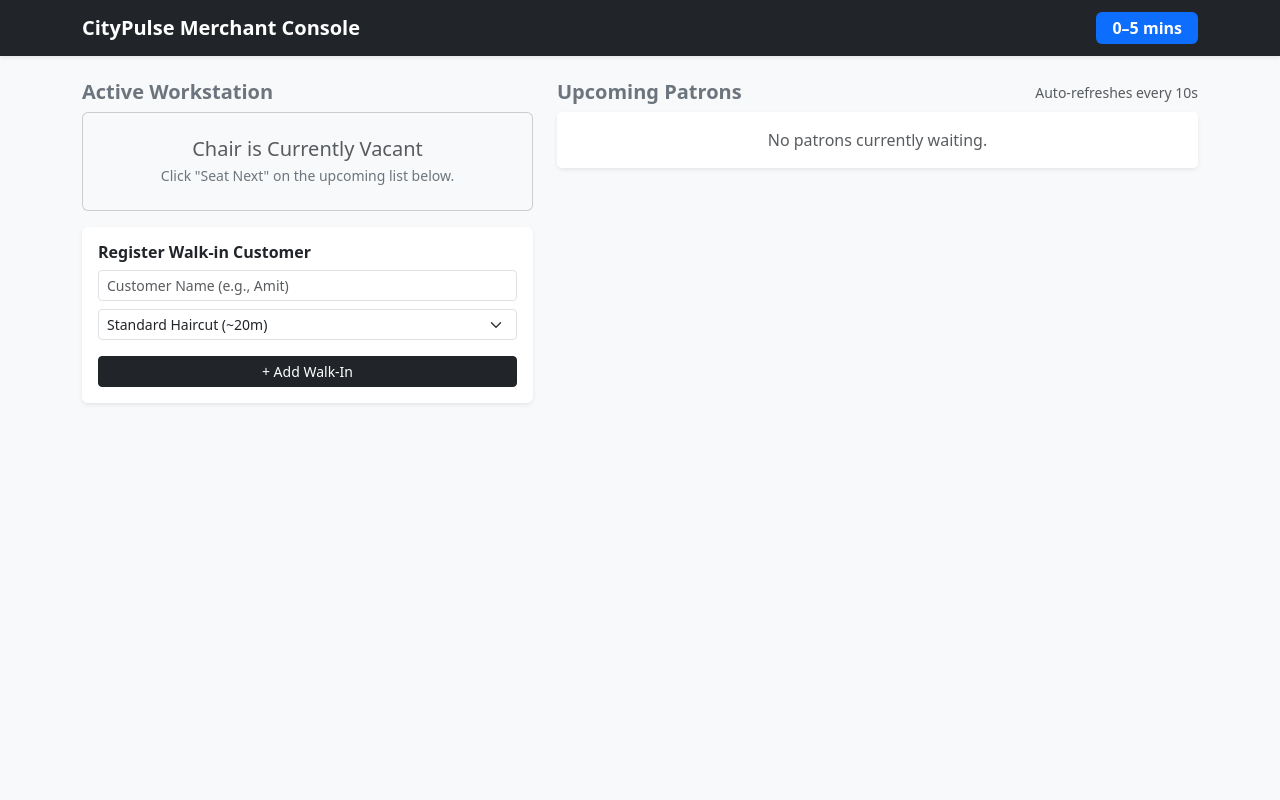
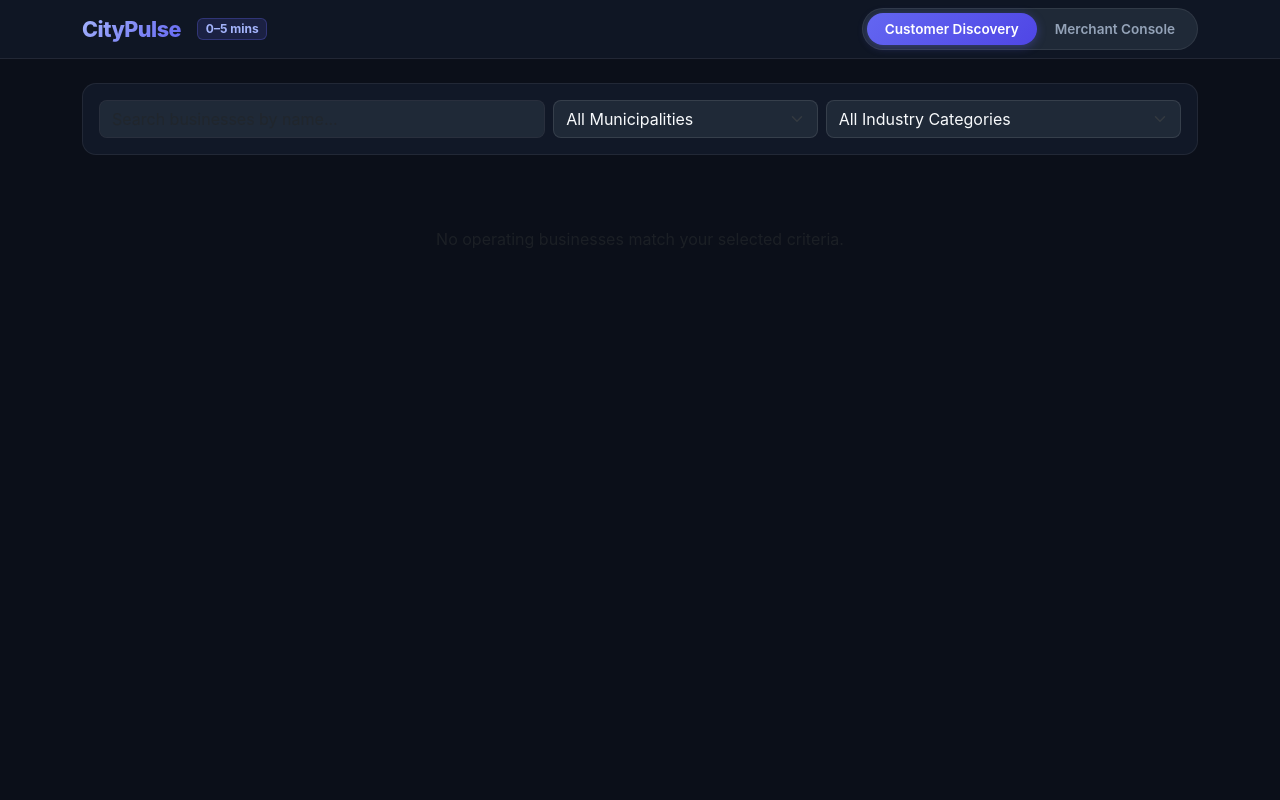
Before and after one commit to Asmit-Arya/citypulse, a Flask app: page / in a window 1280 px wide. Run offline with Flask 3, Linux system fonts and the light colour scheme; data that the repository does not hold is empty; some libraries are stand-ins or nearby versions.

Commit message:
Teammate 1: Completed dark theme, customer discovery portal, view switcher, and search filters

```diff
--- /dev/null
+++ b/static/css/style.css
@@ -0,0 +1,166 @@
+/*
+=============================================================================
+FILE: static/css/style.css
+ROLE: Custom UI/UX Theme & Visual Styling Layer (Teammate 1)
+-----------------------------------------------------------------------------
+PURPOSE:
+Provides a synchronized dark-mode aesthetic for CityPulse. Implements a deep
+midnight palette, subtle border glows, glassmorphism card surfaces, and
+high-contrast action buttons.
+
+COLOR SYSTEM TOKENS:
+- Canvas Background: #0b0f19 (Midnight Obsidian)
+- Elevated Surface:  #111827 (Charcoal Card Background)
+- Primary Accent:    #6366f1 (Electric Indigo)
+- Success / Active:  #10b981 (Emerald Green)
+- Warning / Busy:    #f59e0b (Amber / Gold)
+- Typography:        #f8fafc (Primary Text), #94a3b8 (Muted Gray)
+=============================================================================
+*/
+
+/* --- 1. Global Reset & Canvas --- */
+body {
+    background-color: #0b0f19;
+    color: #f8fafc;
+    font-family: -apple-system, BlinkMacSystemFont, "Segoe UI", Roboto, Helvetica, Arial, sans-serif;
+    min-height: 100vh;
+    -webkit-font-smoothing: antialiased;
+}
+
+/* --- 2. Navigation Bar --- */
+.cp-navbar {
+    background-color: rgba(17, 24, 39, 0.85);
+    backdrop-filter: blur(12px);
+    border-bottom: 1px solid rgba(255, 255, 255, 0.08);
+}
+
+.brand-title {
+    font-size: 1.35rem;
+    font-weight: 800;
+    letter-spacing: -0.5px;
+    background: linear-gradient(135deg, #a5b4fc 0%, #6366f1 100%);
+    -webkit-background-clip: text;
+    -webkit-text-fill-color: transparent;
+}
+
+/* --- 3. View Switcher Pill Toggle --- */
+.nav-pill-switcher {
+    background-color: #1f2937;
+    border-radius: 9999px;
+    padding: 4px;
+    border: 1px solid rgba(255, 255, 255, 0.08);
+}
+
+.nav-pill-switcher .btn {
+    border-radius: 9999px;
+    font-size: 0.85rem;
+    font-weight: 600;
+    padding: 6px 18px;
+    color: #94a3b8;
+    border: none;
+    transition: all 0.2s ease-in-out;
+}
+
+.nav-pill-switcher .btn.active {
+    background: linear-gradient(135deg, #6366f1 0%, #4f46e5 100%);
+    color: #ffffff;
+    box-shadow: 0 2px 10px rgba(99, 102, 241, 0.35);
+}
+
+/* --- 4. Glassmorphic Cards --- */
+.cp-card {
+    background-color: #111827;
+    border: 1px solid rgba(255, 255, 255, 0.07);
+    border-radius: 14px;
+    transition: transform 0.2s ease, box-shadow 0.2s ease, border-color 0.2s ease;
+}
+
+.cp-card:hover {
+    border-color: rgba(99, 102, 241, 0.4);
+    box-shadow: 0 10px 25px -5px rgba(0, 0, 0, 0.5), 0 0 15px -3px rgba(99, 102, 241, 0.15);
+    transform: translateY(-2px);
+}
+
+/* --- 5. High-Contrast Buttons --- */
+.btn-cp-primary {
+    background: linear-gradient(135deg, #6366f1 0%, #4f46e5 100%);
+    color: #ffffff;
+    font-weight: 600;
+    border: none;
+    border-radius: 8px;
+    padding: 8px 16px;
+    transition: all 0.2s ease;
+}
+
+.btn-cp-primary:hover {
+    background: linear-gradient(135deg, #4f46e5 0%, #4338ca 100%);
+    box-shadow: 0 4px 15px rgba(99, 102, 241, 0.4);
+    color: #ffffff;
+}
+
+.btn-cp-outline {
+    background: transparent;
+    color: #a5b4fc;
+    border: 1px solid rgba(99, 102, 241, 0.4);
+    font-weight: 600;
+    border-radius: 8px;
+    transition: all 0.2s ease;
+}
+
+.btn-cp-outline:hover {
+    background: rgba(99, 102, 241, 0.12);
+    border-color: #6366f1;
+    color: #ffffff;
+}
+
+/* --- 6. Operational Badges --- */
+.badge-status-open {
+    background-color: rgba(16, 185, 129, 0.15);
+    color: #10b981;
+    border: 1px solid rgba(16, 185, 129, 0.3);
+}
+
+.badge-status-busy {
+    background-color: rgba(245, 158, 11, 0.15);
+    color: #f59e0b;
+    border: 1px solid rgba(245, 158, 11, 0.3);
+}
+
+.badge-status-closed {
+    background-color: rgba(239, 68, 68, 0.15);
+    color: #ef4444;
+    border: 1px solid rgba(239, 68, 68, 0.3);
+}
+
+.badge-wait-pill {
+    background: rgba(99, 102, 241, 0.15);
+    color: #a5b4fc;
+    border: 1px solid rgba(99, 102, 241, 0.3);
+    font-weight: 700;
+}
+
+/* --- 7. Form Controls --- */
+.cp-input, .cp-select {
+    background-color: #1f2937 !important;
+    border: 1px solid rgba(255, 255, 255, 0.1) !important;
+    color: #f8fafc !important;
+    border-radius: 8px;
+}
+
+.cp-input:focus, .cp-select:focus {
+    border-color: #6366f1 !important;
+    box-shadow: 0 0 0 3px rgba(99, 102, 241, 0.25) !important;
+}
+
+/* --- 8. Queue List & Modals --- */
+.queue-list-container {
+    max-height: 480px;
+    overflow-y: auto;
+}
+
+.modal-content.cp-modal {
+    background-color: #111827;
+    border: 1px solid rgba(255, 255, 255, 0.12);
+    border-radius: 16px;
+    color: #f8fafc;
+}
--- /dev/null
+++ b/static/js/ui.js
@@ -0,0 +1,166 @@
+/*
+=============================================================================
+FILE: static/js/ui.js
+ROLE: Client-Side UI Controller & View State Manager (Teammate 1)
+-----------------------------------------------------------------------------
+PURPOSE:
+Manages DOM view transitions (Customer View <-> Merchant Console),
+instant search filtering across business cards, and modal dialog helpers.
+=============================================================================
+*/
+
+let allLoadedBusinesses = [];
+
+// 1. Toggle between Customer Discovery View and Merchant Console
+function switchView(viewName) {
+    const customerView = document.getElementById("viewCustomer");
+    const merchantView = document.getElementById("viewMerchant");
+    const btnCustomer = document.getElementById("btnViewCustomer");
+    const btnMerchant = document.getElementById("btnViewMerchant");
+
+    if (viewName === "customer") {
+        customerView.classList.remove("d-none");
+        merchantView.classList.add("d-none");
+        btnCustomer.classList.add("active");
+        btnMerchant.classList.remove("active");
+    } else {
+        merchantView.classList.remove("d-none");
+        customerView.classList.add("d-none");
+        btnMerchant.classList.add("active");
+        btnCustomer.classList.remove("active");
+    }
+}
+
+// 2. Render businesses as dark glassmorphic cards
+function renderCustomerCards(businesses) {
+    const container = document.getElementById("businessCardsGrid");
+    if (!container) return;
+    container.innerHTML = "";
+
+    if (!businesses || businesses.length === 0) {
+        container.innerHTML = `
+            <div class="col-12 text-center py-5">
+                <p class="text-muted mb-0">No operating businesses match your selected criteria.</p>
+            </div>`;
+        return;
+    }
+
+    businesses.forEach(b => {
+        let badgeClass = "badge-status-open";
+        if (b.status === "busy") badgeClass = "badge-status-busy";
+        if (b.status === "closed") badgeClass = "badge-status-closed";
+
+        const baseWait = (b.current_queue || 0) * 15;
+        const waitWindow = baseWait === 0 ? "0–5 mins" : `${baseWait - 5}–${baseWait + 10} mins`;
+
+        const col = document.createElement("div");
+        col.className = "col-md-4";
+        col.innerHTML = `
+            <div class="cp-card p-3 h-100 d-flex flex-column justify-content-between">
+                <div>
+                    <div class="d-flex justify-content-between align-items-start mb-2">
+                        <h5 class="fw-bold mb-0 text-white">${b.name}</h5>
+                        <span class="badge ${badgeClass} text-uppercase px-2 py-1 small">${b.status}</span>
+                    </div>
+                    <p class="text-muted small mb-3">${b.category} • ${b.city}</p>
+
+                    <div class="d-flex justify-content-between small text-secondary mb-1">
+                        <span>Current Line:</span>
+                        <strong class="text-white">${b.current_queue || 0} patrons</strong>
+                    </div>
+                    <div class="d-flex justify-content-between small text-secondary mb-3">
+                        <span>Projected Wait:</span>
+                        <strong class="text-white">${waitWindow}</strong>
+                    </div>
+                </div>
+
+                <button class="btn btn-cp-outline w-100 btn-sm" onclick="openCustomerBookingModal(${b.id}, '${b.name}')">
+                    Join Virtual Queue
+                </button>
+            </div>`;
+        container.appendChild(col);
+    });
+}
+
+// 3. Open the booking modal and assign business ID
+function openCustomerBookingModal(businessId, businessName) {
+    document.getElementById("modalBusinessId").value = businessId;
+    document.getElementById("customerBookingModalTitle").innerText = `Join Queue: ${businessName}`;
+    const modalEl = document.getElementById("customerBookingModal");
+    new bootstrap.Modal(modalEl).show();
+}
+
+// 4. Instant search and dropdown filters
+function handleFilterChange() {
+    const query = document.getElementById("searchInput").value.toLowerCase();
+    const city = document.getElementById("cityFilter").value;
+    const category = document.getElementById("categoryFilter").value;
+
+    const filtered = allLoadedBusinesses.filter(b => {
+        const matchesName = b.name.toLowerCase().includes(query);
+        const matchesCity = !city || b.city === city;
+        const matchesCategory = !category || b.category === category;
+        return matchesName && matchesCity && matchesCategory;
+    });
+
+    renderCustomerCards(filtered);
+}
+
+// 5. Initial Load & Form Submissions
+document.addEventListener("DOMContentLoaded", async () => {
+    const searchInput = document.getElementById("searchInput");
+    const cityFilter = document.getElementById("cityFilter");
+    const categoryFilter = document.getElementById("categoryFilter");
+
+    if (searchInput) searchInput.addEventListener("input", handleFilterChange);
+    if (cityFilter) cityFilter.addEventListener("change", handleFilterChange);
+    if (categoryFilter) categoryFilter.addEventListener("change", handleFilterChange);
+
+    // Initial business data fetch
+    try {
+        const response = await fetch("/api/businesses");
+        if (response.ok) {
+            allLoadedBusinesses = await response.json();
+            renderCustomerCards(allLoadedBusinesses);
+        }
+    } catch (err) {
+        console.error("Could not fetch discovery businesses:", err);
+    }
+
+    // Handle online queue booking submission
+    const bookingForm = document.getElementById("onlineBookingForm");
+    if (bookingForm) {
+        bookingForm.addEventListener("submit", async (e) => {
+            e.preventDefault();
+            const payload = {
+                business_id: document.getElementById("modalBusinessId").value,
+                service_id: document.getElementById("onlineServiceSelect").value,
+                customer_name: document.getElementById("onlineCustomerName").value.trim(),
+                notes: document.getElementById("onlineCustomerNotes").value.trim()
+            };
+
+            try {
+                const res = await fetch("/api/appointments", {
+                    method: "POST",
+                    headers: { "Content-Type": "application/json" },
+                    body: JSON.stringify(payload)
+                });
+                const result = await res.json();
+                alert(result.message || "Enrolled in virtual queue!");
+
+                const modal = bootstrap.Modal.getInstance(document.getElementById("customerBookingModal"));
+                if (modal) modal.hide();
+                bookingForm.reset();
+
+                // Refresh cards to reflect updated line counts
+                const fresh = await fetch("/api/businesses");
+                if (fresh.ok) {
+                    allLoadedBusinesses = await fresh.json();
+                    renderCustomerCards(allLoadedBusinesses);
+                }
+            } catch (error) {
+                console.error("Booking error:", error);
+            }
+        });
+    }
+});
--- a/templates/index.html
+++ b/templates/index.html
@@ -1,17 +1,12 @@
 <!--
 =============================================================================
 FILE: templates/index.html
-TIER: Presentation Structure Layer (HTML5 & Bootstrap 5)
+ROLE: Presentation Structure Layer (Teammate 1)
 -----------------------------------------------------------------------------
 PURPOSE:
-Provides the responsive semantic layout for the CityPulse Merchant Console.
-Contains dedicated UI containers for the live operational status, active
-workstation card, walk-in registration form, and dynamic waiting list.
-
-FRAMEWORKS & SCRIPTS LOADED:
-1. Bootstrap 5 CSS: CDN-based responsive 12-column grid and utility styling.
-2. Bootstrap 5 JS Bundle: Modal dialogues and interactive dropdown components.
-3. static/js/api.js: Custom asynchronous controller script.
+Provides dual-mode functionality through a clean view-toggle:
+1. Customer Discovery View: Filter businesses, view live queues, and join virtual waitlists.
+2. Merchant Live Console: High-contrast controls to seat patrons and complete services.
 =============================================================================
 -->
 
@@ -20,73 +15,161 @@ FRAMEWORKS & SCRIPTS LOADED:
 <head>
     <meta charset="UTF-8">
     <meta name="viewport" content="width=device-width, initial-scale=1.0">
-    <title>CityPulse - Merchant Operations & Live Console</title>
+    <title>CityPulse - Real-Time Operational Visibility</title>
     <!-- Bootstrap 5 CSS CDN -->
     <link href="https://cdn.jsdelivr.net/npm/bootstrap@5.3.0/dist/css/bootstrap.min.css" rel="stylesheet">
+    <!-- Custom Dark Obsidian Theme -->
+    <link rel="stylesheet" href="/static/css/style.css">
 </head>
-<body class="bg-light">
+<body>
 
-    <!-- Top Navigation Header -->
-    <nav class="navbar navbar-dark bg-dark mb-4 shadow-sm">
-        <div class="container">
-            <span class="navbar-brand fw-bold">CityPulse Merchant Console</span>
-            <!-- Real-time dynamic wait time badge updated by api.js -->
-            <span class="badge bg-primary px-3 py-2 fs-6" id="dynamicWaitBadge">Loading wait...</span>
+    <!-- 1. Top Navbar & View Switcher -->
+    <nav class="navbar navbar-expand-lg cp-navbar sticky-top py-2">
+        <div class="container d-flex justify-content-between align-items-center">
+
+            <div class="d-flex align-items-center">
+                <span class="brand-title">CityPulse</span>
+                <span class="badge badge-wait-pill ms-3 d-none d-md-inline" id="dynamicWaitBadge">~20-30 mins wait</span>
+            </div>
+
+            <!-- View Switcher -->
+            <div class="nav-pill-switcher d-flex">
+                <button type="button" class="btn active" id="btnViewCustomer" onclick="switchView('customer')">
+                    Customer Discovery
+                </button>
+                <button type="button" class="btn" id="btnViewMerchant" onclick="switchView('merchant')">
+                    Merchant Console
+                </button>
+            </div>
+
         </div>
     </nav>
 
-    <!-- Main Operational Workspace Grid -->
-    <div class="container">
+    <!-- 2. Customer Discovery View -->
+    <main class="container my-4" id="viewCustomer">
+
+        <!-- Filter Controls -->
+        <div class="cp-card p-3 mb-4">
+            <div class="row g-2 align-items-center">
+                <div class="col-md-5">
+                    <input type="text" id="searchInput" class="form-control cp-input" placeholder="Search businesses by name...">
+                </div>
+                <div class="col-md-3">
+                    <select id="cityFilter" class="form-select cp-select">
+                        <option value="">All Municipalities</option>
+                        <option value="Raipur">Raipur</option>
+                        <option value="Bhilai">Bhilai</option>
+                    </select>
+                </div>
+                <div class="col-md-4">
+                    <select id="categoryFilter" class="form-select cp-select">
+                        <option value="">All Industry Categories</option>
+                        <option value="Salon">Salon & Personal Care</option>
+                        <option value="Healthcare">Healthcare & Clinics</option>
+                        <option value="Automotive">Automotive & Repair</option>
+                    </select>
+                </div>
+            </div>
+        </div>
+
+        <!-- Dynamic Grid of Business Cards -->
+        <div class="row g-3" id="businessCardsGrid">
+            <!-- Rendered by ui.js -->
+        </div>
+
+    </main>
+
+    <!-- 3. Merchant Live Console (Hidden by default) -->
+    <main class="container my-4 d-none" id="viewMerchant">
         <div class="row">
 
-            <!-- Left Column: Active Station & Walk-In Management -->
+            <!-- Active Chair & Walk-In Intake -->
             <div class="col-md-5 mb-4">
-                <h5 class="fw-bold text-secondary">Active Workstation</h5>
+                <h6 class="text-uppercase text-muted fw-bold mb-3 small" style="letter-spacing: 0.5px;">Current Workstation</h6>
 
-                <!-- Target container dynamically populated with the active chair card -->
                 <div id="activeChairContainer">
-                    <!-- Injected by refreshMerchantConsole() in api.js -->
+                    <!-- Populated dynamically by api.js -->
                 </div>
 
-                <!-- Walk-In Customer Registration Form -->
-                <div class="card p-3 shadow-sm border-0 mt-3 bg-white">
-                    <h6 class="fw-bold mb-2">Register Walk-in Customer</h6>
+                <div class="cp-card p-3 mt-3">
+                    <h6 class="fw-bold mb-2">Register In-Person Walk-In</h6>
                     <form id="walkInForm">
                         <div class="mb-2">
-                            <input type="text" id="walkInCustomerName" class="form-control form-control-sm" placeholder="Customer Name (e.g., Amit)" required>
+                            <input type="text" id="walkInCustomerName" class="form-control cp-input form-control-sm" placeholder="Customer Name (e.g., Amit)" required>
                         </div>
                         <div class="mb-3">
-                            <select id="walkInServiceSelect" class="form-select form-select-sm">
+                            <select id="walkInServiceSelect" class="form-select cp-select form-select-sm">
                                 <option value="1">Standard Haircut (~20m)</option>
                                 <option value="2">Beard Trim & Lineup (~10m)</option>
                                 <option value="3">Hair Color & Styling (~45m)</option>
                             </select>
                         </div>
-                        <button type="submit" class="btn btn-dark btn-sm w-100">+ Add Walk-In</button>
+                        <button type="submit" class="btn btn-cp-primary w-100 btn-sm">+ Add to Queue</button>
                     </form>
                 </div>
             </div>
 
-            <!-- Right Column: Live Waiting Queue List -->
+            <!-- Waiting Queue -->
             <div class="col-md-7">
-                <div class="d-flex justify-content-between align-items-center mb-2">
-                    <h5 class="fw-bold text-secondary mb-0">Upcoming Patrons</h5>
-                    <small class="text-muted">Auto-refreshes every 10s</small>
+                <div class="d-flex justify-content-between align-items-center mb-3">
+                    <h6 class="text-uppercase text-muted fw-bold mb-0 small" style="letter-spacing: 0.5px;">Patrons in Waiting Queue</h6>
+                    <span class="badge badge-wait-pill">Auto-refreshes 10s</span>
                 </div>
 
-                <!-- Card Container for Waiting Queue Items -->
-                <div class="card shadow-sm border-0">
-                    <ul class="list-group list-group-flush" id="merchantQueueList">
-                        <!-- Injected by refreshMerchantConsole() in api.js -->
+                <div class="cp-card p-0 overflow-hidden">
+                    <ul class="list-group list-group-flush queue-list-container" id="merchantQueueList">
+                        <!-- Populated dynamically by api.js -->
                     </ul>
                 </div>
             </div>
 
         </div>
+    </main>
+
+    <!-- 4. Online Booking Modal -->
+    <div class="modal fade" id="customerBookingModal" tabindex="-1" aria-hidden="true">
+        <div class="modal-dialog modal-dialog-centered">
+            <div class="modal-content cp-modal">
+                <div class="modal-header border-0 pb-0">
+                    <h5 class="modal-title fw-bold" id="customerBookingModalTitle">Join Virtual Queue</h5>
+                    <button type="button" class="btn-close btn-close-white" data-bs-dismiss="modal"></button>
+                </div>
+                <form id="onlineBookingForm">
+                    <div class="modal-body">
+                        <input type="hidden" id="modalBusinessId">
+
+                        <div class="mb-3">
+                            <label class="form-label text-muted small fw-bold">Full Name</label>
+                            <input type="text" class="form-control cp-input" id="onlineCustomerName" placeholder="e.g., Rahul Verma" required>
+                        </div>
+
+                        <div class="mb-3">
+                            <label class="form-label text-muted small fw-bold">Select Service</label>
+                            <select class="form-select cp-select" id="onlineServiceSelect">
+                                <option value="1">Standard Haircut (20 mins)</option>
+                                <option value="2">Beard Trim & Lineup (10 mins)</option>
+                                <option value="3">Hair Color & Styling (45 mins)</option>
+                            </select>
+                        </div>
+
+                        <div class="mb-3">
+                            <label class="form-label text-muted small fw-bold">Special Requests / Notes (AI Triage)</label>
+                            <textarea class="form-control cp-input" id="onlineCustomerNotes" rows="2" placeholder="e.g., Need skin fade with beard wash"></textarea>
+                            <small class="text-muted">Our AI triage engine analyzes your notes to adjust wait estimates.</small>
+                        </div>
+                    </div>
+                    <div class="modal-footer border-0 pt-0">
+                        <button type="button" class="btn btn-cp-outline" data-bs-dismiss="modal">Cancel</button>
+                        <button type="submit" class="btn btn-cp-primary">Confirm & Join</button>
+                    </div>
+                </form>
+            </div>
+        </div>
     </div>
 
-    <!-- Script Import Execution Order: Bootstrap first, then custom API bridge -->
+    <!-- Scripts -->
     <script src="https://cdn.jsdelivr.net/npm/bootstrap@5.3.0/dist/js/bootstrap.bundle.min.js"></script>
+    <script src="/static/js/ui.js"></script>
     <script src="/static/js/api.js"></script>
 </body>
 </html>
```
Also changed, not shown: 1 other file.
